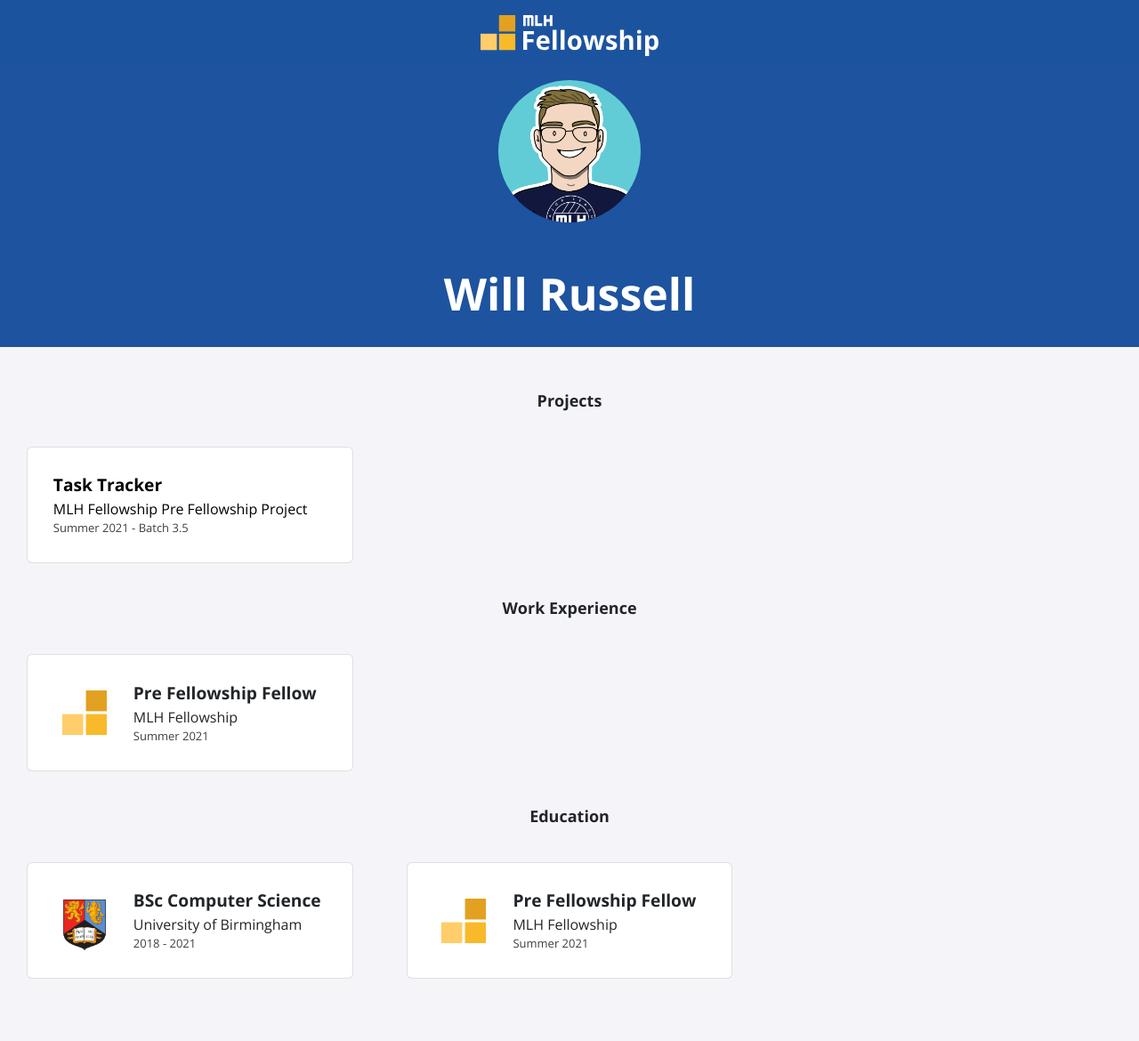
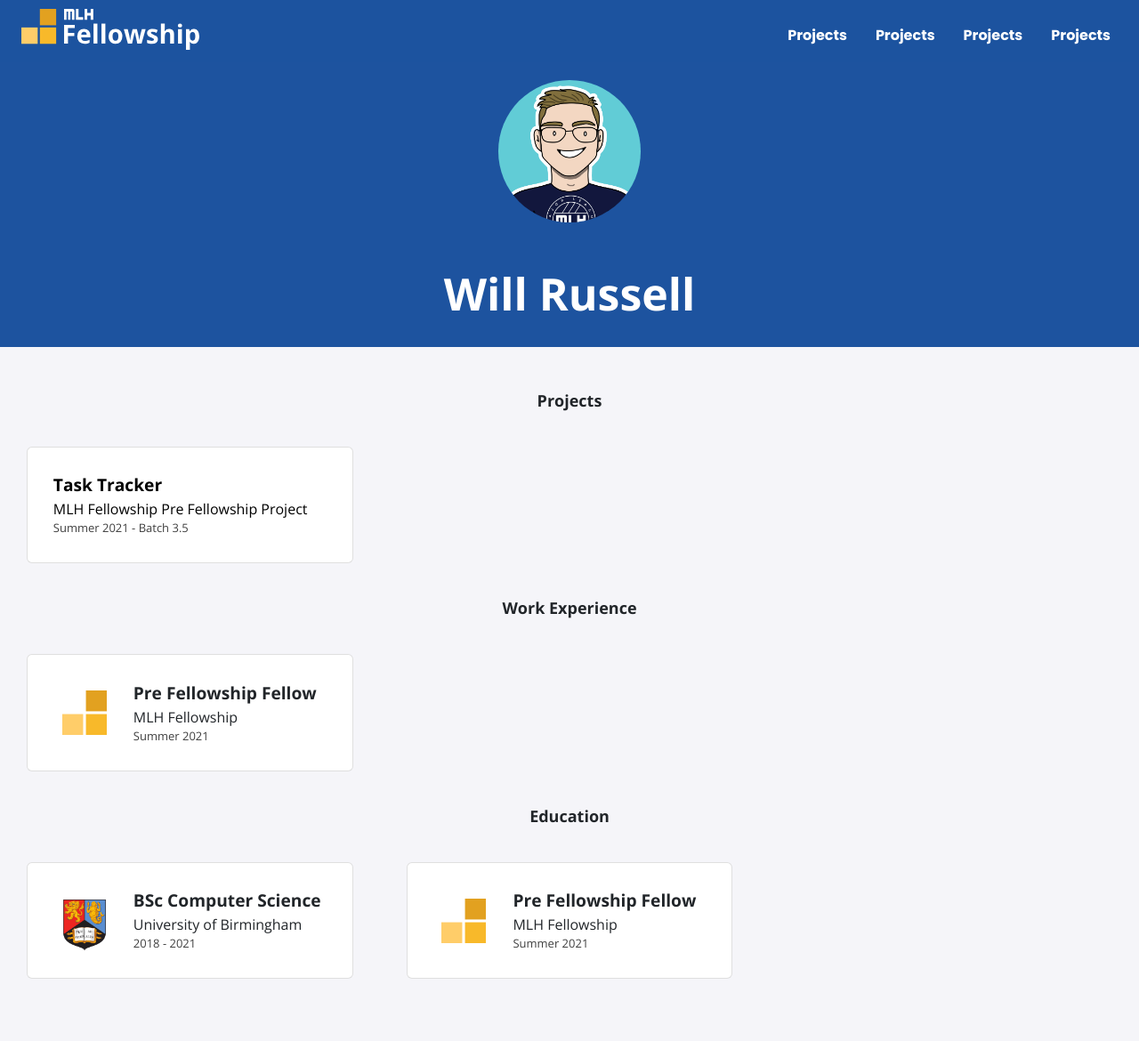
Before and after one commit to MLH-Fellowship/pod-3.1.2-portfolio, a Jekyll site: the page built from index.html, in a window 1280 px wide. Shown: the whole page at 89% size. Built offline with Jekyll 4.4.1, drawn with Linux system fonts in a browser that asks for light colours; nearby versions of some CDN libraries.

Commit message:
feat: update nav

```diff
--- a/_includes/navbar.html
+++ b/_includes/navbar.html
@@ -1,10 +1,18 @@
 <header class="nav-bar">
   <div class="nav-content">
+    <div class="logo-container">
+        <div class="nav-logo">
             <a href="{{ '/' | relative_url }}">
-            <div class="nav-logo">
             <img src="./assets/img/logo.svg" />
         </div>
       </a>
+    </div>
+    <div class="links-container">
+        <a class="nav-item" href="{{ '/projects/project' | relative_url }}"> Projects </a>
+        <a class="nav-item" href="{{ '/projects/project' | relative_url }}"> Projects </a>
+        <a class="nav-item" href="{{ '/projects/project' | relative_url }}"> Projects </a>
+        <a class="nav-item" href="{{ '/projects/project' | relative_url }}"> Projects </a>
 
         </div>
+  </div>
 </header>
--- a/_sass/navbar.scss
+++ b/_sass/navbar.scss
@@ -1,14 +1,14 @@
 .nav-bar {
   width: 100%;
   display: inline-block;
-    background-color: #1C539F;
+  background-color: #1c539f;
   font-family: "Poppins", serif;
   font-weight: 700 !important;
   padding-top: 10px;
 }
 
 .nav-content .logo-touch-target {
-    display: inline-flex;
+  display: flex;
   height: 60%;
   width: 350px;
 }
@@ -19,19 +19,36 @@
 }
 
 .nav-logo {
-    display: flex;
   align-items: center;
-    justify-content: center;
+  justify-content: left;
+  padding-left: 0.5rem;
 }
 
 .nav-logo img {
   width: 200px;
 }
 
-.nav-content nav {
-    display: block;
-    width: 100%;
-    text-align: right;
-    padding-top: 0px;
-    padding-right: 0px;
+.nav-content {
+  display: flex;
+  align-items: center;
+  justify-content: space-between;
+  padding-left: 1rem;
+  padding-right: 1rem;
 }
+
+.logo-container {
+  float: left;
+}
+
+.links-container {
+  float: right;
+  display: flex;
+  align-items: center;
+  justify-content: space-between;
+}
+
+.nav-item {
+  padding-left: 1rem;
+  padding-right: 1rem;
+  color: white;
+}
```
Lines whose indentation alone changed are shown as unchanged.
